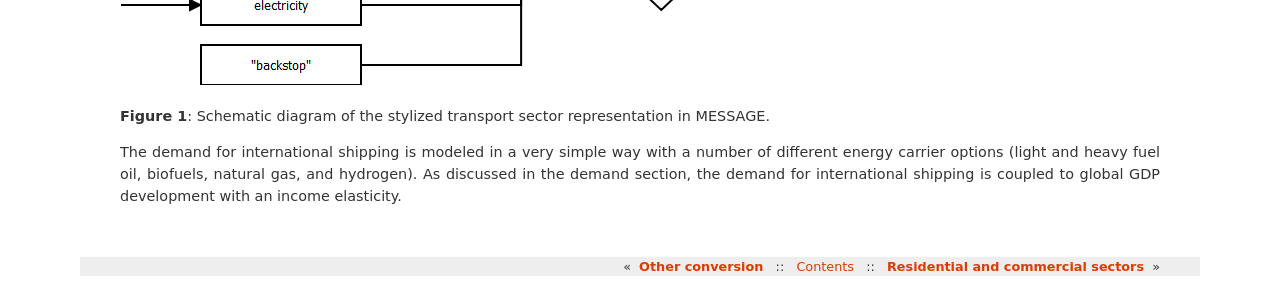
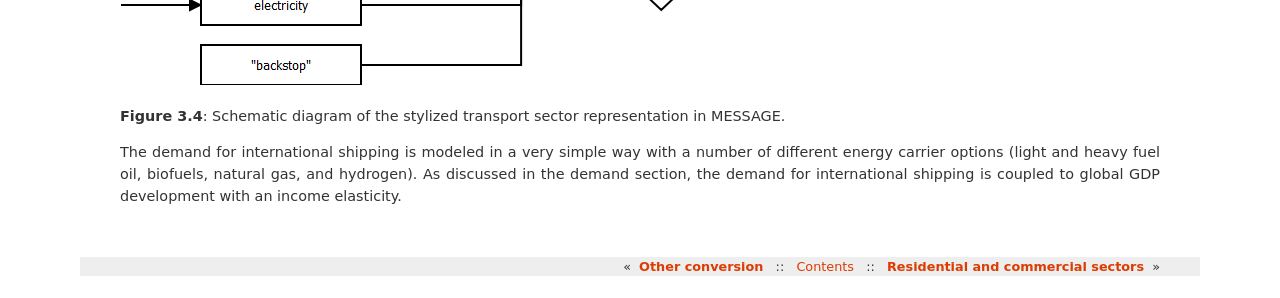
Before and after one commit to iiasa/message_doc, a Sphinx documentation site: the page built from source/message_globiom/energy/transport.rst, in a window 1280 px wide. Shown: the part 1205-1503 px from the top of the page. Built offline with Sphinx 7.4.7, drawn with Linux system fonts in a browser that asks for light colours.

Commit message:
Update transport.rst

```diff
--- a/source/message_globiom/energy/transport.rst
+++ b/source/message_globiom/energy/transport.rst
@@ -8,6 +8,6 @@ To reflect limitations of switching to alternative fuels, for example as a resul
 
 .. image:: /_static/transport_end-use.png
 
-**Figure 1**: Schematic diagram of the stylized transport sector representation in MESSAGE.
+**Figure 3.4**: Schematic diagram of the stylized transport sector representation in MESSAGE.
 
 The demand for international shipping is modeled in a very simple way with a number of different energy carrier options (light and heavy fuel oil, biofuels, natural gas, and hydrogen). As discussed in the demand section, the demand for international shipping is coupled to global GDP development with an income elasticity.
```
